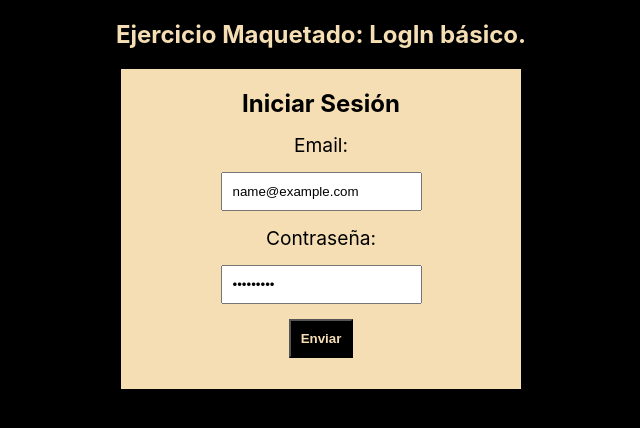
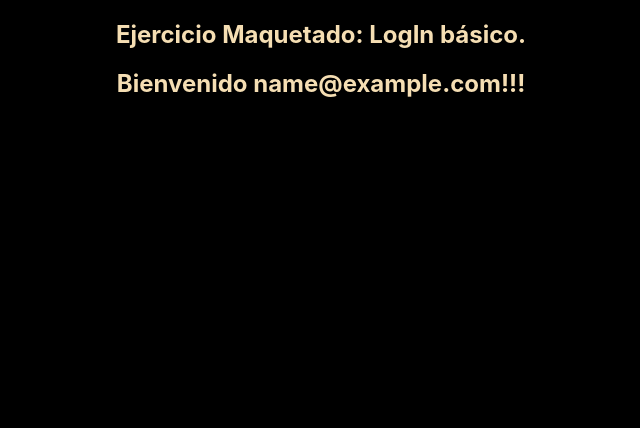
Before and after one commit to dafnemus/ReactDesdeCero, a React (Create React App) app in the folder login-udemy/: page / in a window 1280 px wide. Both pictures are taken after typing "name@example.com", "Sample123" into the empty fields and a click on the button "Enviar". Shown: the top 428 px of the page, without its empty margins (319-959 px from the left). Built offline with nearby package versions, Linux system fonts and the light colour scheme.

Commit message:
mensaje de logueado exitoso

```diff
--- a/login-udemy/src/ejercicios/BasicLogin/index.js
+++ b/login-udemy/src/ejercicios/BasicLogin/index.js
@@ -5,6 +5,7 @@ function LoginFormBasic() {
   const [form, setForm] = useState({
     email: '',
     password: '',
+    isLogin: false,
   });
 
   const handleInputChange = ({ target: { id, value } }) =>
@@ -12,10 +13,14 @@ function LoginFormBasic() {
 
   const handleSubmit = (e) => {
     e.preventDefault();
-    alert(`Bienvenide ${form.email}`);
+    setForm((last) => ({ ...last, isLogin: true }));
   };
 
   return (
+    <>
+      {form.isLogin ? (
+        <h2 className='title'> Bienvenido {`${form.email}`}!!!</h2>
+      ) : (
         <form className='form-container' onSubmit={handleSubmit}>
           <h2>Iniciar Sesión</h2>
           <label>Email:</label>
@@ -34,6 +39,8 @@ function LoginFormBasic() {
           />
           <button type='submit'>Enviar</button>
         </form>
+      )}
+    </>
   );
 }
 
```
Lines whose indentation alone changed are shown as unchanged.
